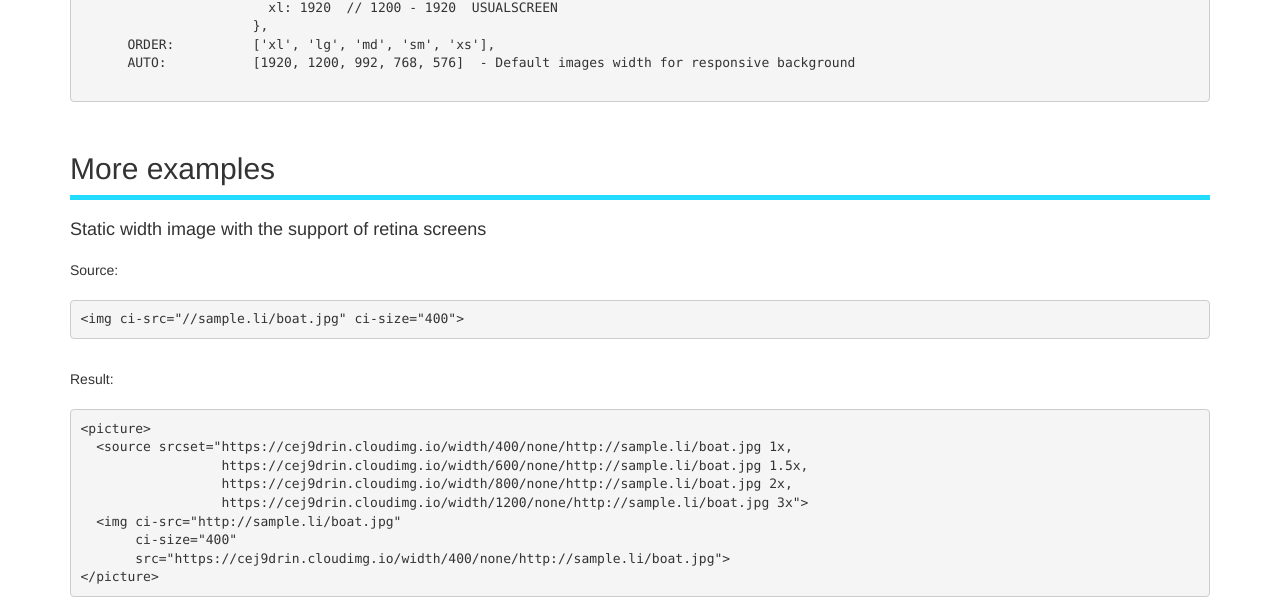
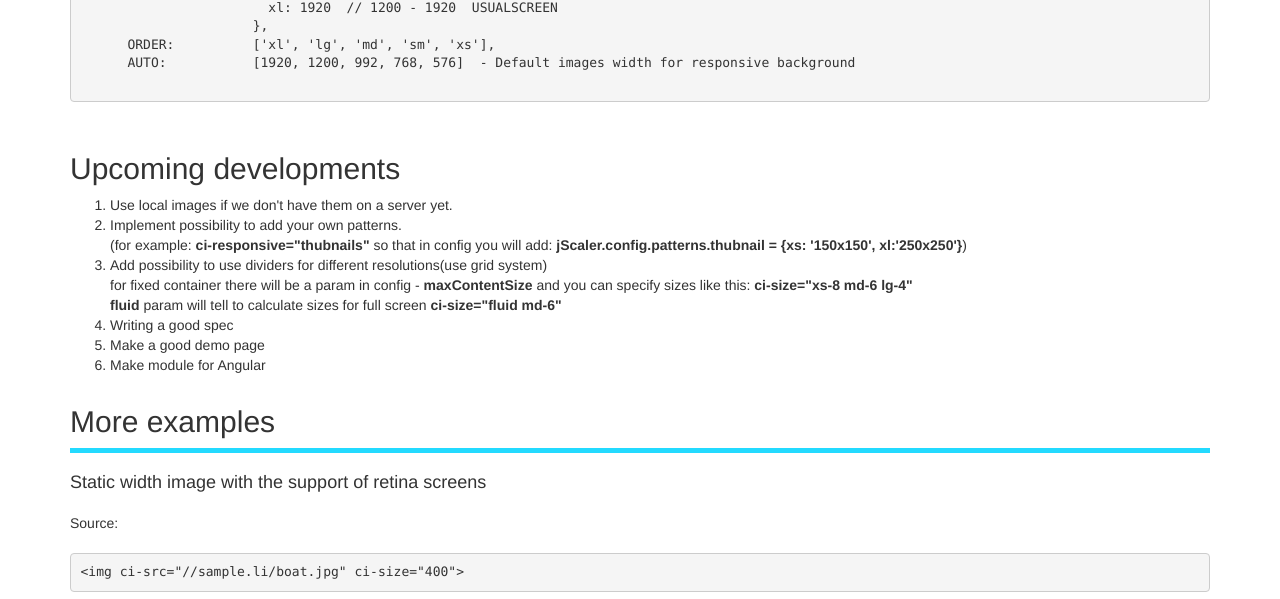
Before and after one commit to scaleflex/js-cloudimage-responsive, a website: page index.html in a window 1280 px wide. Shown: the part 5980-6579 px from the top of the page. Drawn offline with nearby package versions, Linux system fonts and the light colour scheme.

Commit message:
add upcoming changes

```diff
--- a/index.html
+++ b/index.html
@@ -373,6 +373,28 @@ document.addEventListener('DOMContentLoaded', function() {
 
 </pre>
   </code>
+</div>
+
+<div class="container">
+  <h2>Upcoming developments</h2>
+  <ol>
+    <li>
+      Use local images if we don't have them on a server yet.
+    </li>
+    <li>
+      Implement possibility to add your own patterns. <br>
+      (for example: <b>ci-responsive="thubnails"</b> so that in config you will add: <b>jScaler.config.patterns.thubnail = {xs: '150x150', xl:'250x250'}</b>)
+    </li>
+    <li>
+      Add possibility to use dividers for different resolutions(use grid system) <br>
+      for fixed container there will be a param in config - <b>maxContentSize</b> and you can specify sizes like this: <b>ci-size="xs-8 md-6 lg-4"</b> <br>
+      <b>fluid</b> param will tell to calculate sizes for full screen <b>ci-size="fluid md-6"</b>
+    </li>
+    <li>Writing a good spec</li>
+    <li>Make a good demo page</li>
+    <li>Make module for Angular</li>
+  </ol>
+
 </div>
 
 
@@ -883,5 +905,6 @@ document.addEventListener('DOMContentLoaded', function() {
     }
   })(jScaler);
 </script>
+
 </body>
 </html>
```
